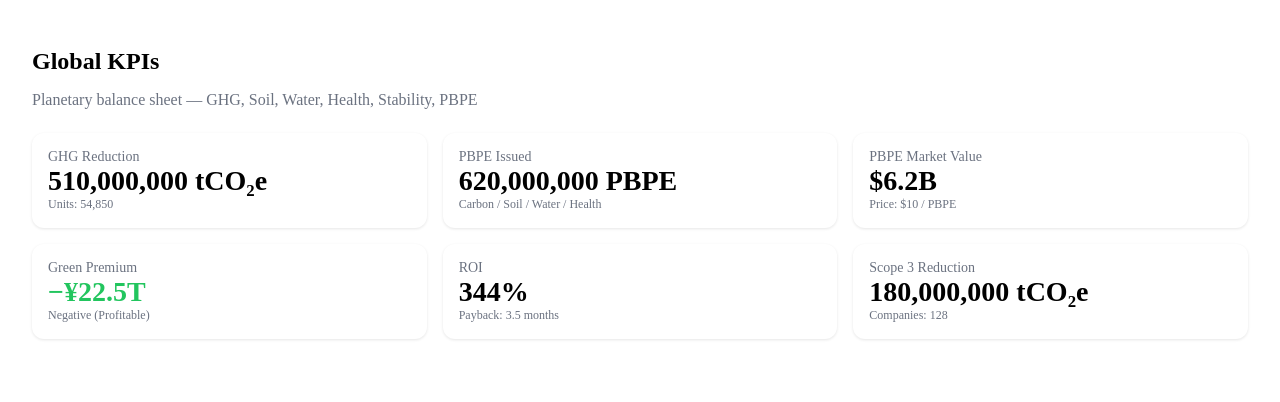
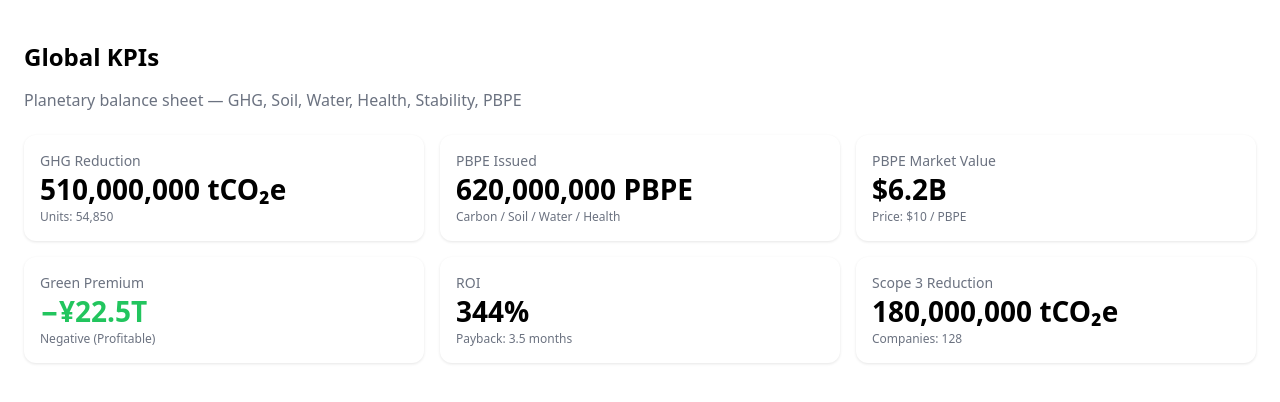
Before and after one commit to shimojok/PBPE-Marketplace, a Next.js app in the folder frontend/: page /dashboard/kpis in a window 1280 px wide. Shown: the top 402 px of the page. Built offline with nearby package versions, Linux system fonts and the light colour scheme; no server answers.

Commit message:
Create RootLayout component for app layout

```diff
--- /dev/null
+++ b/frontend/app/layout.tsx
@@ -0,0 +1,19 @@
+// frontend/app/layout.tsx
+import './globals.css'
+
+export const metadata = {
+  title: 'PBPE Marketplace Dashboard',
+  description: 'Planetary Balance Sheet Engine',
+}
+
+export default function RootLayout({
+  children,
+}: {
+  children: React.ReactNode
+}) {
+  return (
+    <html lang="en">
+      <body>{children}</body>
+    </html>
+  )
+}
```
